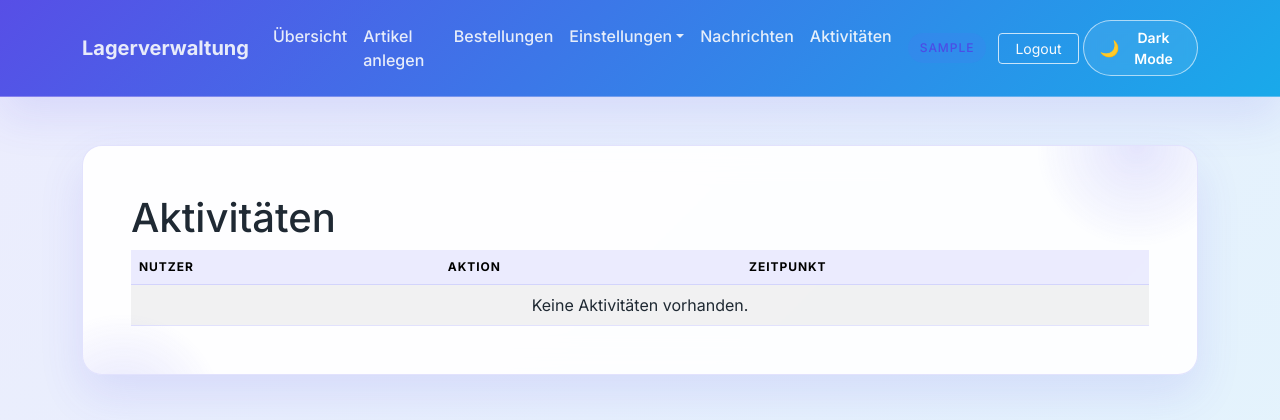
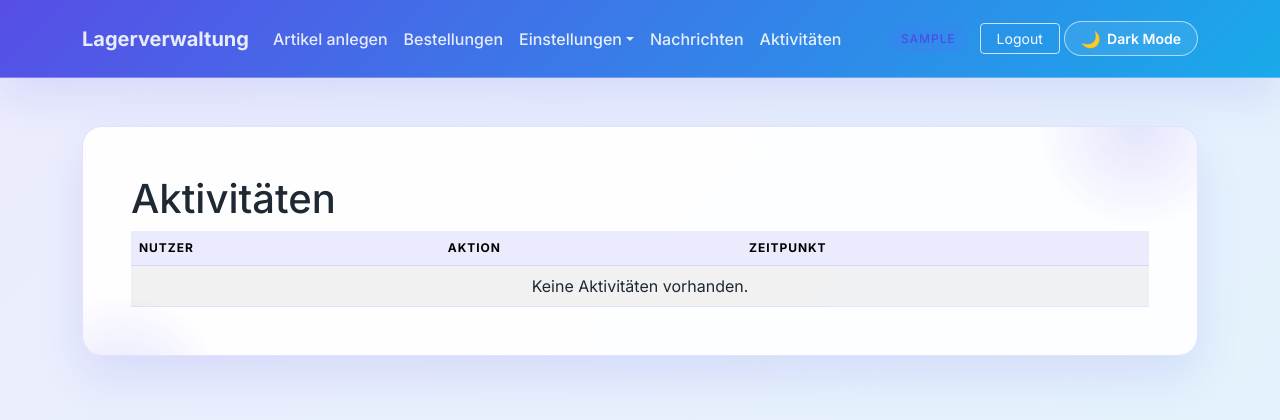
Before and after one commit to Phantomias1403/Lagerbestand, a Django app: page /logs/ in a window 1280 px wide. Shown: the top 420 px of the page. Run offline with Django 5.2, Linux system fonts and the light colour scheme; the visitor is signed in with stand-in values (Sample User, id 1); data that the repository does not hold is empty.

Commit message:
Comment out Übersicht link in navigation

```diff
--- a/lagerbestand_site/core/templates/core/base.html
+++ b/lagerbestand_site/core/templates/core/base.html
@@ -36,7 +36,7 @@
         </button>
         <div class="collapse navbar-collapse" id="navbarNav">
             <ul class="navbar-nav me-auto mb-2 mb-lg-0">
-                <li class="nav-item"><a class="nav-link" href="{% url 'dashboard' %}">Übersicht</a></li>
+                <!--<li class="nav-item"><a class="nav-link" href="{% url 'dashboard' %}">Übersicht</a></li>-->
                 <li class="nav-item"><a class="nav-link" href="{% url 'article_create' %}">Artikel anlegen</a></li>
                 <li class="nav-item"><a class="nav-link" href="{% url 'order_list' %}">Bestellungen</a></li>
                 <li class="nav-item dropdown">
```
